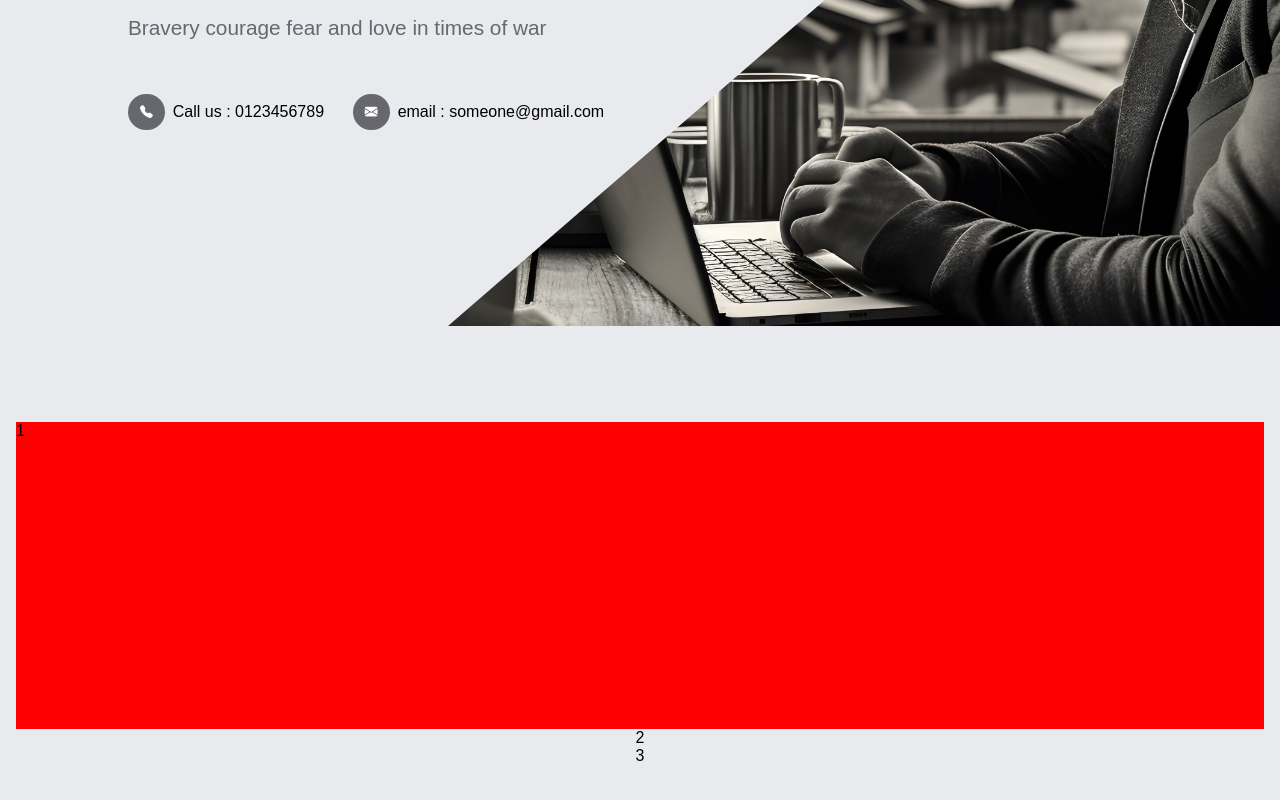
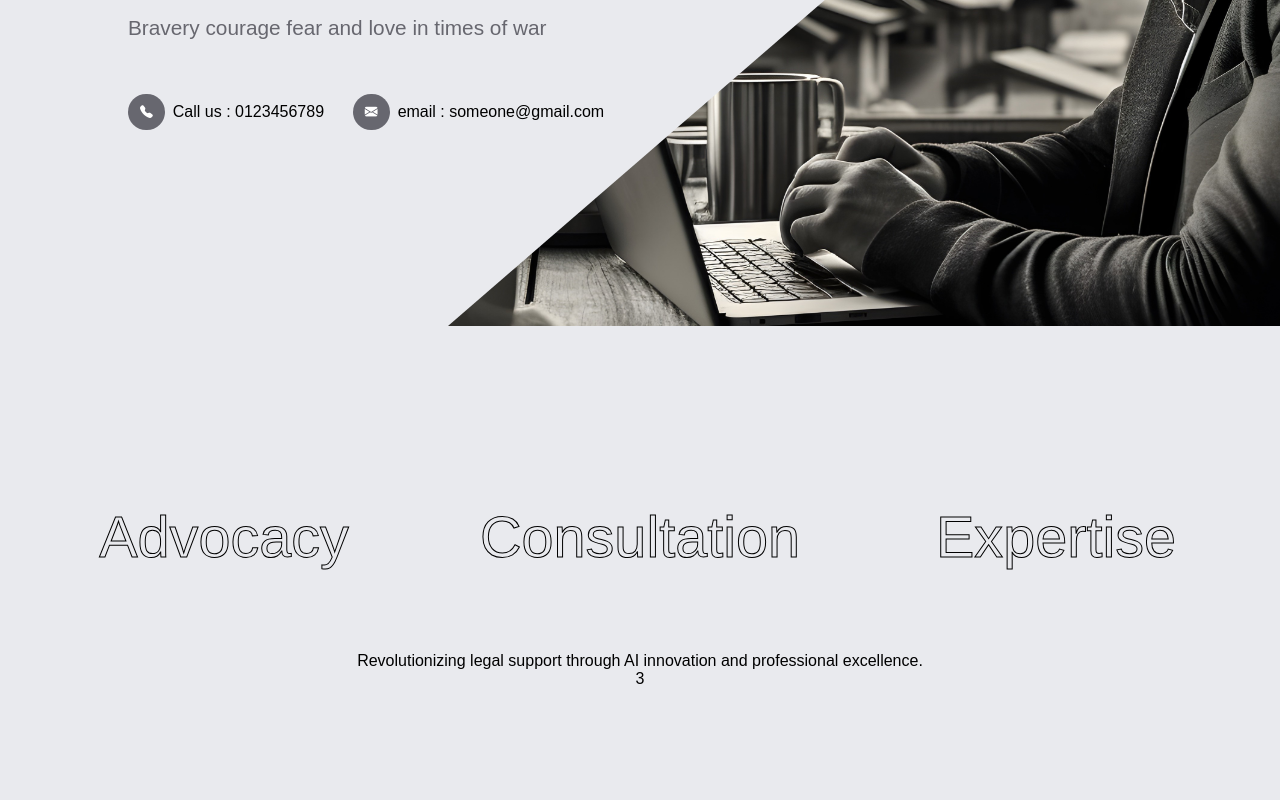
Before and after one commit to sandeepsreekumar4067/main-project, a Vue app: page / in a window 1280 px wide. Shown: the part 394-1194 px from the top of the page. Built offline with nearby package versions, Linux system fonts and the light colour scheme.

Commit message:
making the second container

```diff
--- a/src/pages/SecondPage.vue
+++ b/src/pages/SecondPage.vue
@@ -1,10 +1,12 @@
 <template>
   <div class="secondPage-container">
     <div class="secondPage-first-container">
-        1
+        <span>Advocacy</span>
+        <span>Consultation</span>
+        <span>Expertise</span>
     </div>
     <div class="secondPage-second-container">
-        2
+        Revolutionizing legal support through AI innovation and professional excellence.
     </div>
     <div class="secondPage-third-container">
         3
--- a/src/style/secondpage.css
+++ b/src/style/secondpage.css
@@ -9,7 +9,23 @@
     flex-direction: column;
 }
 .secondPage-first-container{
-    height: 40%;
+    height: 30%;
     width: 100%;
-    background-color: red;
+    display: flex;
+    align-items: center;
+    justify-content: space-around;
 }
+.secondPage-first-container span{
+    height: 100%;
+    width: 33%;
+    font-size: 3.6rem;
+    color: var(--bodyBg);
+    -webkit-text-stroke: 1px #000;
+    align-items: center;
+    justify-content: center;
+    display: flex;
+}
+.secondPage-second-container span{
+    width: 100%;
+    height: 30%;
+}
```
